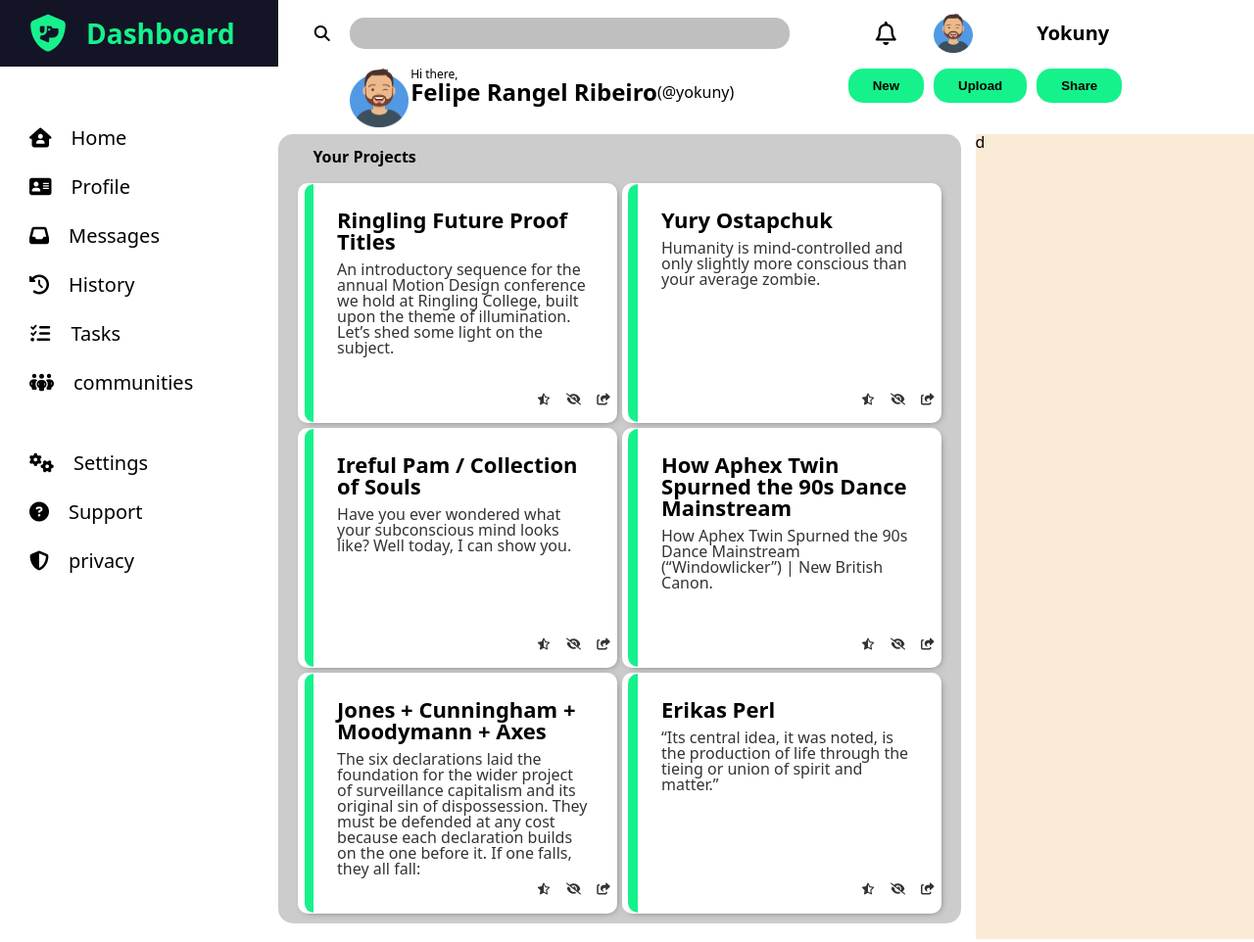
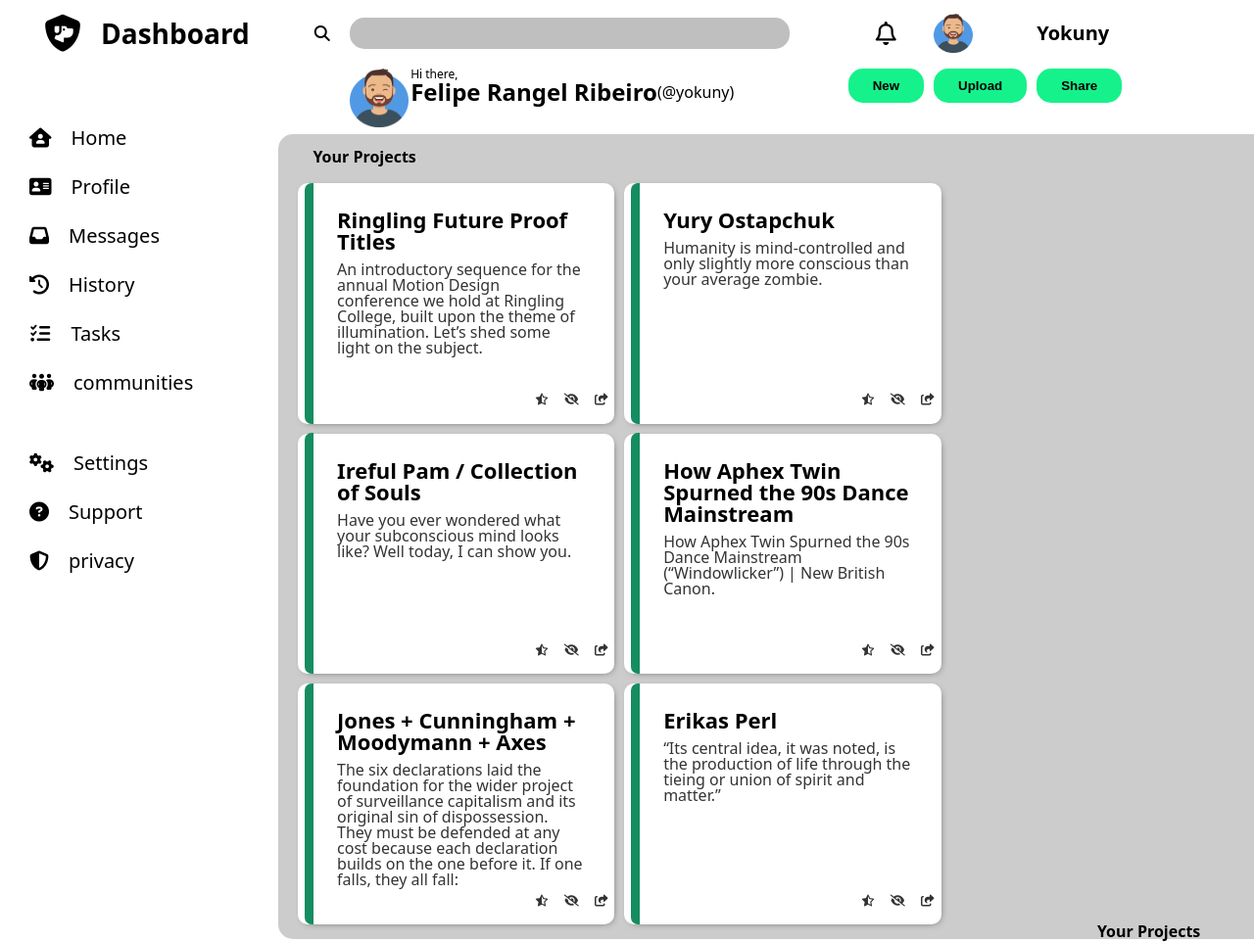
Before and after one commit to Yokuny/Project-Admin-Dashboard, a plain HTML site: page index.html in a window 1280 px wide. Shown: the whole page at 98% size. Drawn offline with Linux system fonts and the light colour scheme.

Commit message:
last part

```diff
--- /dev/null
+++ b/Style/contentSideBar.css
@@ -0,0 +1,15 @@
+.contentSideBar{
+    display: grid;
+    grid-template-rows: 30px 1fr;
+    grid-template-areas: "sideBarTitle"
+}
+.sideBarTitle{
+    grid-area: sideBarTitle;
+    font-size: 16px;
+    font-weight: 600;
+    margin-left: 15px;
+
+    border-top-right-radius: 15px;
+    border-bottom-right-radius: 15px;
+    margin-right: 20px;
+}
--- a/Style/mainContent.css
+++ b/Style/mainContent.css
@@ -1,18 +1,17 @@
 .mainContent{
-    padding: 15px 20px 10px 20px;
     box-sizing: border-box;
+    padding: 15px 30px 10px 20px;
+    border-top-left-radius: 15px;
+    border-bottom-left-radius: 15px;
     gap: 5px;
+    height: 100%;
     display: grid;
-    width: 98%;
-    height: 98%;
     grid-template: 30px repeat(3, 1fr) / repeat(2, 1fr);
     grid-template-areas:
     "projectTitle projectTitle"
     "aCardContent1 aCardContent2"
     "aCardContent3 aCardContent4"
     "aCardContent5 aCardContent6";
-    background-color: rgba(0, 0, 0, 0.2);
-    border-radius: 15px;
 }
 .projectTitle{
     grid-area: projectTitle;
@@ -25,17 +24,22 @@
     background-color: white;
     border-radius: 10px;
     padding: 10px 30px 10px;
+    margin-right: 5px;
+    margin-bottom: 5px;
     box-shadow: 2px 2px 10px -6px;
 }
 .cardDetail{
-    border-top-left-radius: 10px;
-    border-bottom-left-radius: 10px;
+    border-top-left-radius: 7px;
+    border-bottom-left-radius: 7px;
     position: relative;
     left: -9%;
-    top: -4%;
+    top: -4.6%;
     width: 10px;
-    height: 108%;
-    background-color: #16F28B ;
+    height: 109%;
+    background-color:#168C61;
+}
+.cardDetail:hover{
+    background-color: #16F28B;
 }
 .card{
     display: flex;
@@ -50,6 +54,7 @@
 }
 .cardIcons i:hover{
     filter: opacity(100%);
+    color: #F2295F;
     cursor: pointer;
 }
 .card .cardIcons{
--- a/Style/style.css
+++ b/Style/style.css
@@ -19,9 +19,13 @@
     grid-area: menuSideBar;
 }
 .mainContent{
+    background-color: rgba(0, 0, 0, 0.2);
     grid-area: mainContent;
 }
 .contentSideBar{
+    background-color: rgba(0, 0, 0, 0.2);
     grid-area: contentSideBar;
-    background-color: antiquewhite;
 }
+br{
+    margin-top: 20px;
+}
--- a/index.html
+++ b/index.html
@@ -10,6 +10,7 @@
     <link rel="stylesheet" href="./Style/headerMenuBar.css">
     <link rel="stylesheet" href="./Style/menuSideBar.css">
     <link rel="stylesheet" href="./Style/mainContent.css">
+    <link rel="stylesheet" href="./Style/contentSideBar.css">
     <link rel="stylesheet" href="https://cdnjs.cloudflare.com/ajax/libs/font-awesome/6.2.1/css/all.min.css" integrity="sha512-MV7K8+y+gLIBoVD59lQIYicR65iaqukzvf/nwasF0nqhPay5w/9lJmVM2hMDcnK1OnMGCdVK+iQrJ7lzPJQd1w==" crossorigin="anonymous" referrerpolicy="no-referrer" />
 </head>
 <body>
@@ -102,7 +103,6 @@
 
         <main class="mainContent">
             <h4 class="projectTitle">Your Projects</h4>
-
             <div class="cardContent1 cardSpace">
                 <div class="cardDetail"></div>
                 <div class="card">
@@ -117,7 +117,6 @@
                         theme of illumination. Let’s shed some light on the subject.</p>
                 </div>
             </div>
-
             <div class="cardContent2 cardSpace">
                 <div class="cardDetail"></div>
                 <div class="card">
@@ -131,7 +130,6 @@
                         conscious than your average zombie.</p>
                 </div>
             </div>
-
             <div class="cardContent3 cardSpace">
                 <div class="cardDetail"></div>
                 <div class="card">
@@ -145,7 +143,6 @@
                         looks like? Well today, I can show you.</p>
                 </div>
             </div>
-
             <div class="cardContent4 cardSpace">
                 <div class="cardDetail"></div>
                 <div class="card">
@@ -159,7 +156,6 @@
                         (“Windowlicker”) | New British Canon.</p>
                 </div>
             </div>
-
             <div class="cardContent5 cardSpace">
                 <div class="cardDetail"></div>
                 <div class="card">
@@ -175,7 +171,6 @@
                         on the one before it. If one falls, they all fall:</p>
                 </div>
             </div>
-
             <div class="cardContent6 cardSpace">
                 <div class="cardDetail"></div>
                 <div class="card">
@@ -189,11 +184,13 @@
                         the tieing or union of spirit and matter.”</p>
                 </div>
             </div>
+        </main>
+
+        <main class="contentSideBar">
+            <h4 class="projectTitle">Your Projects</h4>
+
 
         </main>
-
-
-        <main class="contentSideBar">d</main>
     </div>
 </body>
 </html>
```
Lines whose indentation alone changed are shown as unchanged.
